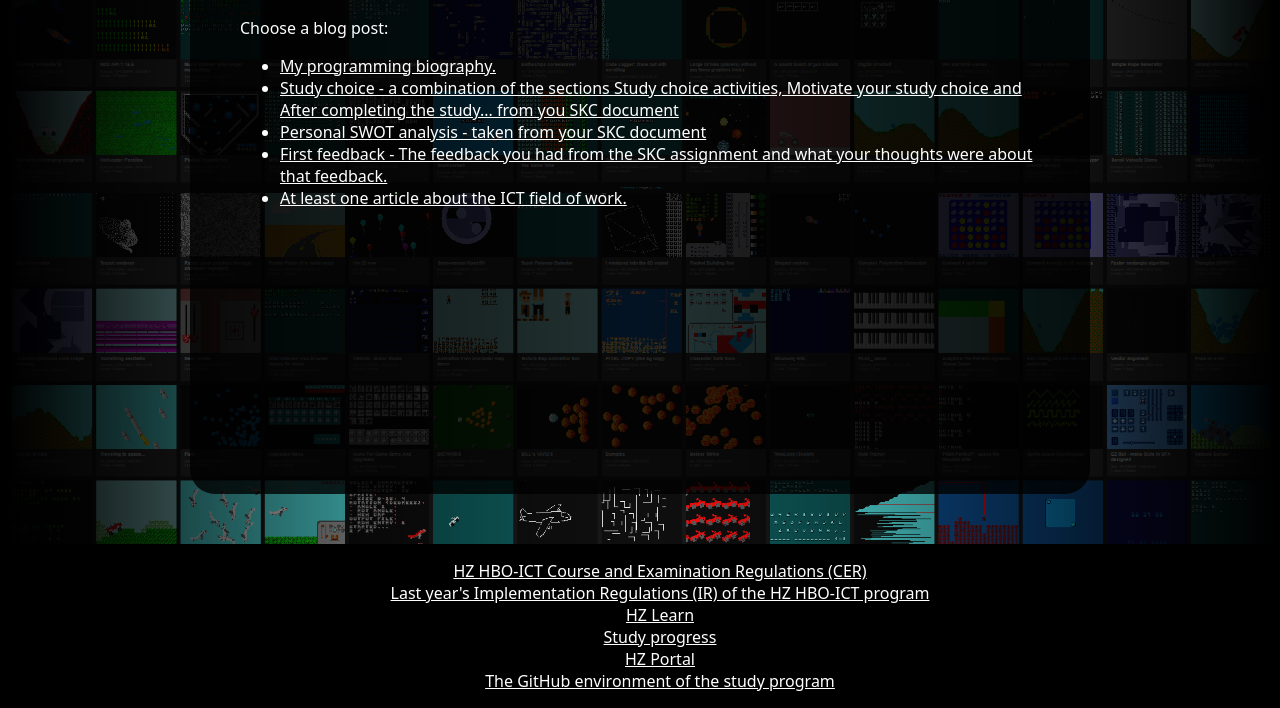
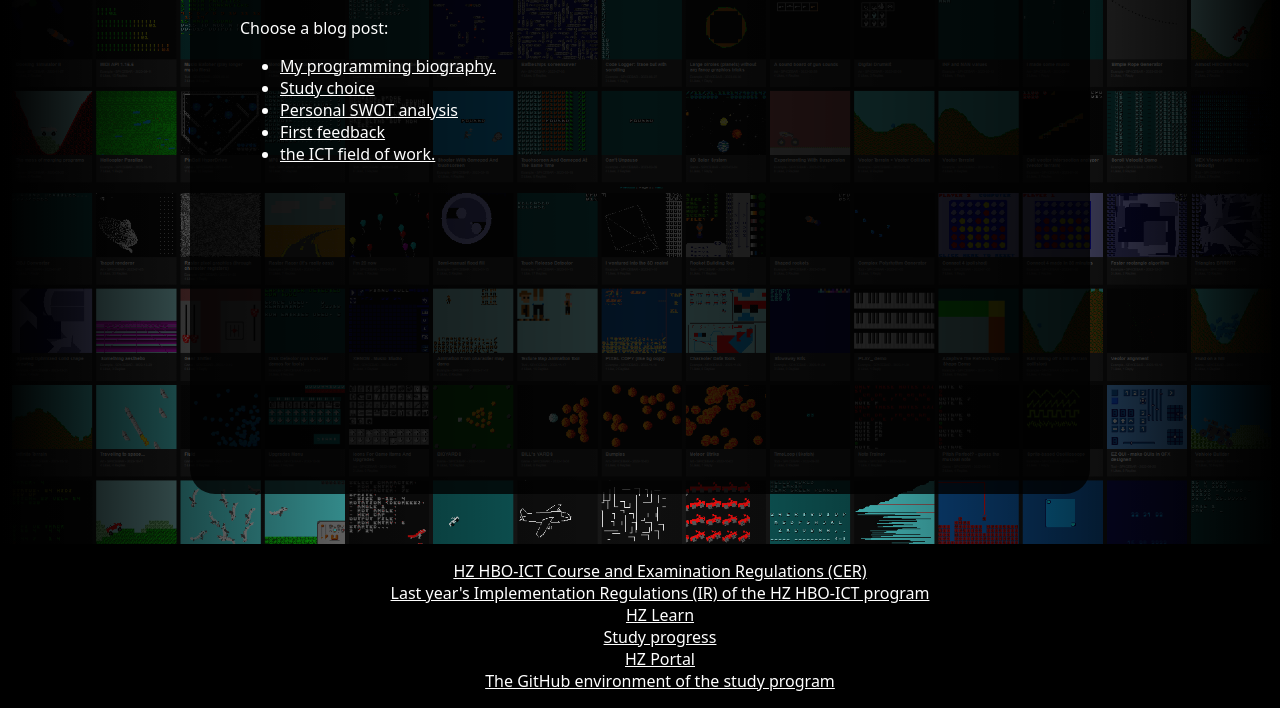
Before and after one commit to SP4CEBARsystems/PCO-website, a plain HTML site: page pages/blog.htm in a window 1280 px wide. Shown: the part 206-914 px from the top of the page. Drawn offline with Linux system fonts and the light colour scheme.

Commit message:
updated some content

```diff
--- a/pages/blog.htm
+++ b/pages/blog.htm
@@ -62,16 +62,16 @@
                         </li>
                         <!-- Programming experience - taken from the SKC questionnaire -->
                         <li>
-                            <a href="./posts/post_study_choice.htm">Study choice - a combination of the sections Study choice activities, Motivate your study choice and After completing the study... from you SKC document</a>
+                            <a href="./posts/post_study_choice.htm">Study choice</a>
                         </li>
                         <li>
-                            <a href="./posts/post_swot_analysis.htm">Personal SWOT analysis - taken from your SKC document</a>
+                            <a href="./posts/post_swot_analysis.htm">Personal SWOT analysis</a>
                         </li>
                         <li>
-                            <a href="./posts/post_feedback.htm">First feedback - The feedback you had from the SKC assignment and what your thoughts were about that feedback.</a>
+                            <a href="./posts/post_feedback.htm">First feedback</a>
                         </li>
                         <li>
-                            <a href="./posts/post_ICT_field_of_work.htm">At least one article about the ICT field of work.</a>
+                            <a href="./posts/post_ICT_field_of_work.htm">the ICT field of work.</a>
                         </li>
                     </ul>
                 </div>
```
Also changed, not shown: pages/posts/post_study_choice.htm (+2 -1 lines), pages/profile.htm (+2 -2 lines).
